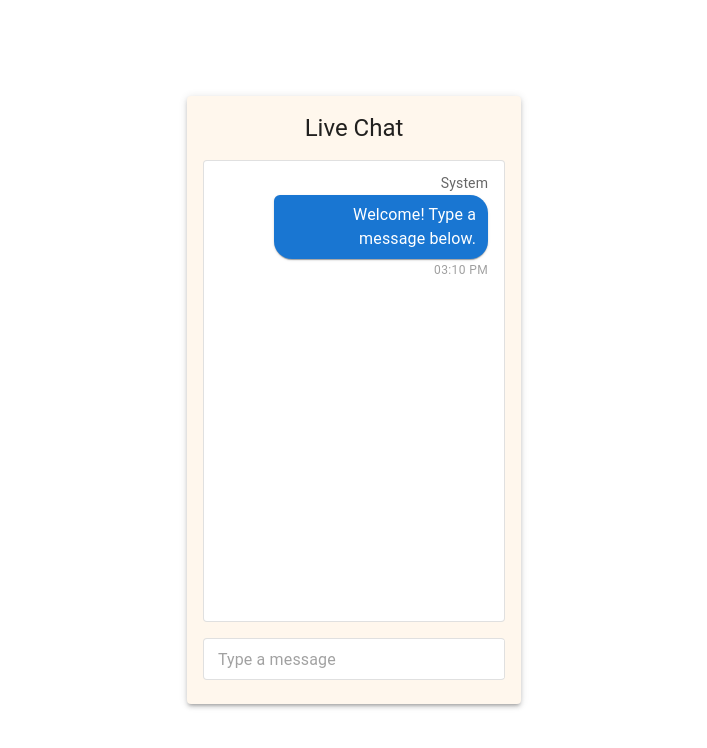
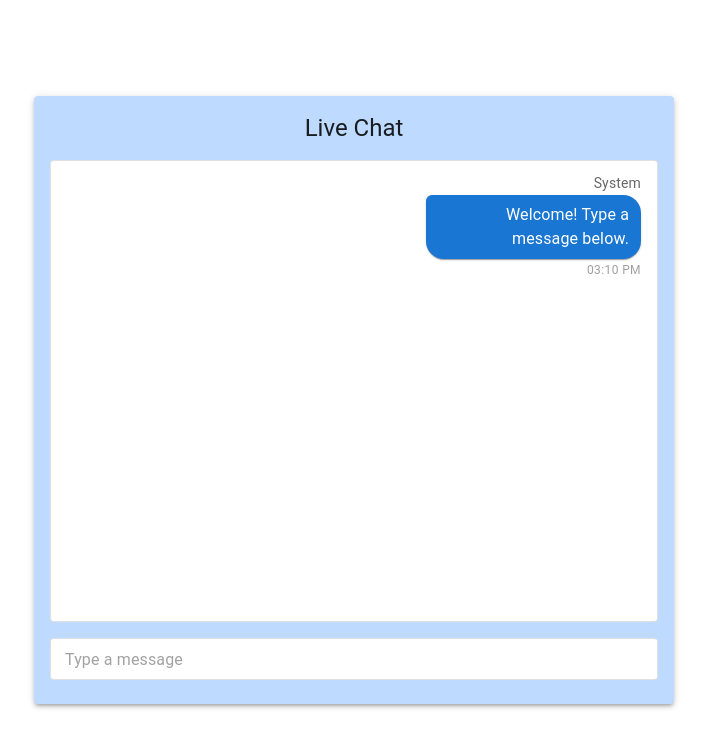
Before and after one commit to Anniebhalla16/live-chat, a React (Vite) app in the folder web-ui/: page / in a window 1280 px wide. Shown: the top 748 px of the page, without its empty margins (286-993 px from the left). Built offline with nearby package versions, Linux system fonts and the light colour scheme; no server answers; some icons are missing.

Commit message:
feat: wip readme threejs

```diff
--- a/web-ui/src/components/Chatbox.tsx
+++ b/web-ui/src/components/Chatbox.tsx
@@ -25,9 +25,9 @@ export default function ChatBox() {
         sx={{
           position: 'relative',
           overflow: 'hidden',
-          width: '100%',
+          width: '50vw',
         }}
-        className="bg-orange-50"
+        className="bg-blue-200"
       >
         <CardHeader title="Live Chat" />
         <CardContent sx={{ pt: 0 }}>
--- a/web-ui/src/components/ThreeBubbles.tsx
+++ b/web-ui/src/components/ThreeBubbles.tsx
@@ -1,6 +1,10 @@
-// ThreeBubbles.tsx
 import { useEffect, useRef } from 'react';
 import * as THREE from 'three';
+
+type SpawnRect = Pick<
+  DOMRect,
+  'left' | 'top' | 'right' | 'bottom' | 'width' | 'height'
+>;
 
 export default function ThreeBubbles({
   trigger,
@@ -10,6 +14,7 @@ export default function ThreeBubbles({
   trigger: number;
   count?: number;
   bottomInset?: number;
+  spawnRect?: SpawnRect | null;
 }) {
   const mountRef = useRef<HTMLDivElement>(null);
   const sceneRef = useRef<THREE.Scene>(null);
@@ -22,7 +27,6 @@ export default function ThreeBubbles({
   >([]);
   const hideTimer = useRef<number | null>(null);
 
-  // init once
   useEffect(() => {
     const mount = mountRef.current!;
     const scene = new THREE.Scene();
@@ -135,7 +139,10 @@ export default function ThreeBubbles({
 
     const w = el.clientWidth,
       h = el.clientHeight;
-    const spawnBaseY = Math.max(0, h - bottomInset);
+
+    const style = getComputedStyle(el);
+    const padB = parseFloat(style.paddingBottom) || 0;
+    const spawnBaseY = Math.max(0, h - bottomInset - padB);
     const startY = Math.max(4, spawnBaseY - 12);
 
     for (let i = 0; i < count; i++) {
```
Also changed, not shown: 1 other file (tests, documents, lock files or other folders).
